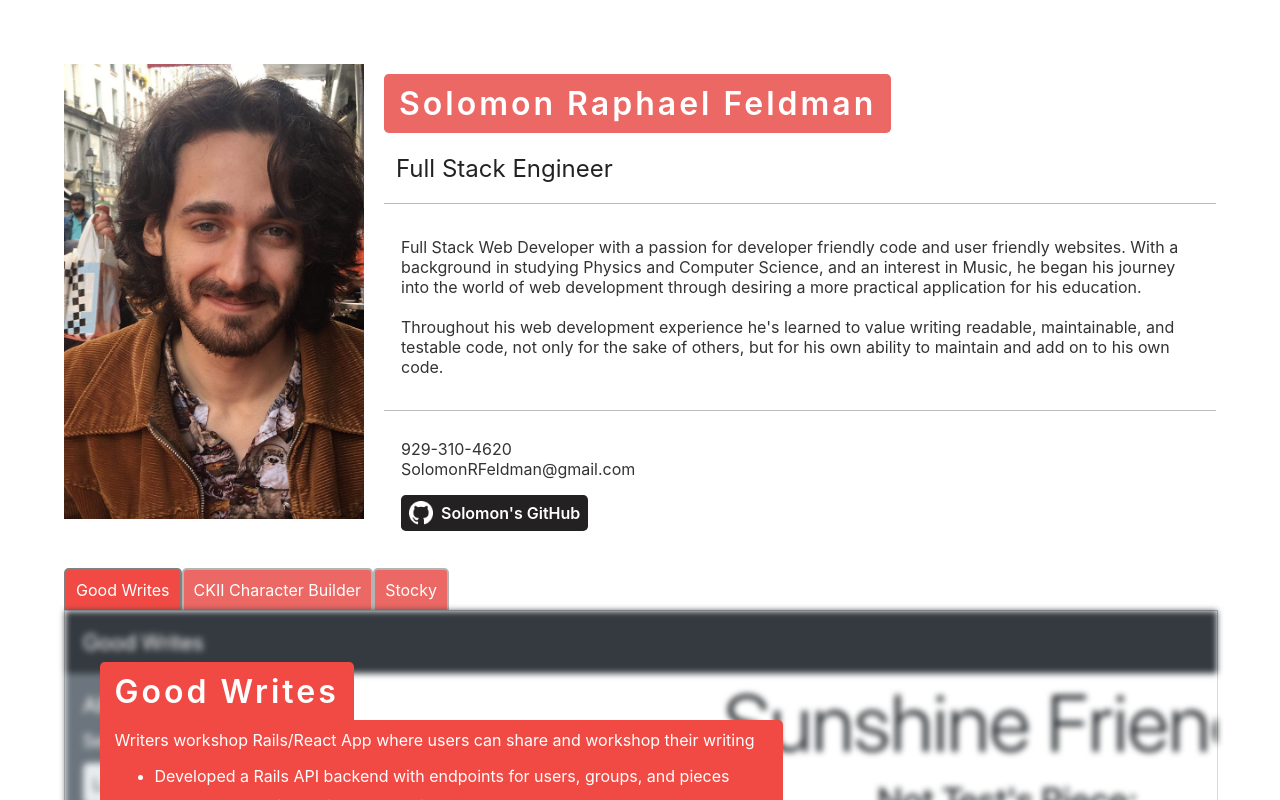
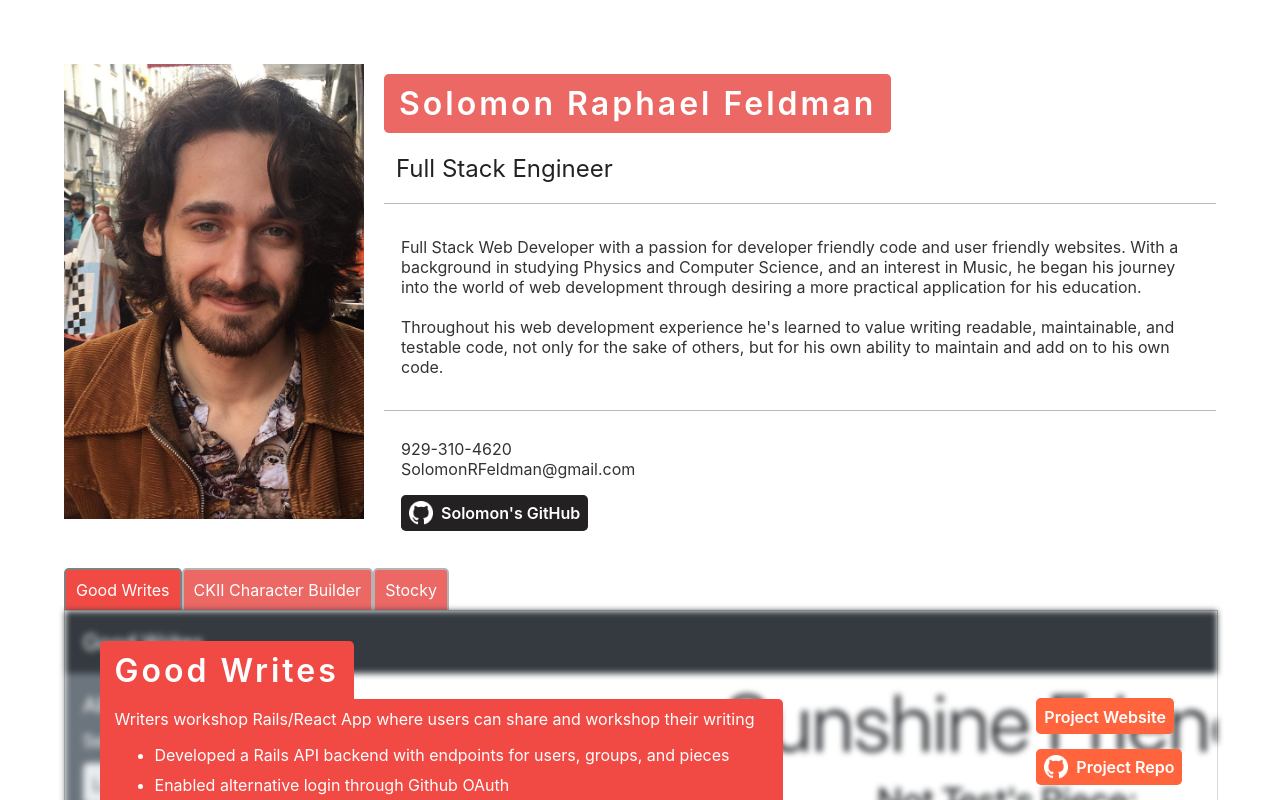
Before and after one commit to SolomonRFeldman/solomon-r-feldman-portfolio, a React (Create React App) app: page / in a window 1280 px wide. Shown: the top 800 px of the page. Built offline with nearby package versions, Linux system fonts and the light colour scheme.

Commit message:
adds project links

```diff
--- a/src/components/Project/Project.css
+++ b/src/components/Project/Project.css
@@ -42,6 +42,7 @@
   padding-left: 15px;
   padding-right: 15px;
   margin-bottom: -1px;
+  margin-top: 0px;
 }
 
 .Project-text {
@@ -61,3 +62,38 @@
   margin-top: 10px;
   margin-bottom: 10px;
 }
+
+.Project-contact {
+  display: inline;
+  float: right;
+  margin-top: 57px;
+}
+
+.Project-link {
+  display: block;
+  color: #fff;
+  background-color: rgb(255, 100, 61);
+  padding: 6px;
+  padding-left: 8px;
+  padding-right: 8px;
+  border-radius: 0.3rem;
+  text-decoration: none;
+  height: 24px;
+  width: fit-content;
+  margin-bottom: 15px;
+}
+
+.Project-github-link-text {
+  text-align: center;
+  position: relative;
+  margin-left: 8px;
+  font-weight: 600;
+  bottom: 6px;
+}
+
+.Project-link-text {
+  text-align: center;
+  font-weight: 600;
+  position: relative;
+  bottom: -3px;
+}
--- a/src/components/Project/Project.jsx
+++ b/src/components/Project/Project.jsx
@@ -8,11 +8,22 @@ export default function Project({project}) {
         <img height='600px' src={project.background}></img>
       </div>
       <div className='Project-body'>
-        <h1 className='Project-name'>{project.name}</h1>
-        <p className='Project-text'>
-          {project.description}
-          <ul className='Project-bullet-list'>{project.bullets.map(bullet => <li className='Project-bullet'>{bullet}</li>)}</ul>
-        </p>
+        <div style={{display: 'inline-block'}} className='Project-description'>
+          <h1 className='Project-name'>{project.name}</h1>
+          <p className='Project-text'>
+            {project.description}
+            <ul className='Project-bullet-list'>{project.bullets.map(bullet => <li className='Project-bullet'>{bullet}</li>)}</ul>
+          </p>
+        </div>
+        <div className='Project-contact'>
+          <a className='Project-link' href={project.website} target="_blank" rel="noopener noreferrer">
+            <span className='Project-link-text'>Project Website</span>
+          </a>
+          <a className='Project-link' href={project.repo} target="_blank" rel="noopener noreferrer">
+            <img alt='GitHub Mark' height="24" src='../GitHub-Mark-Light-32px.png' />
+            <span className='Project-github-link-text'>Project Repo</span>
+          </a>
+        </div>
       </div>
     </div>
   )
```
